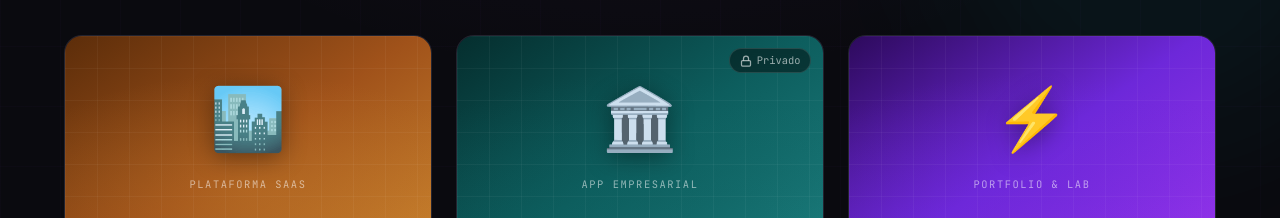
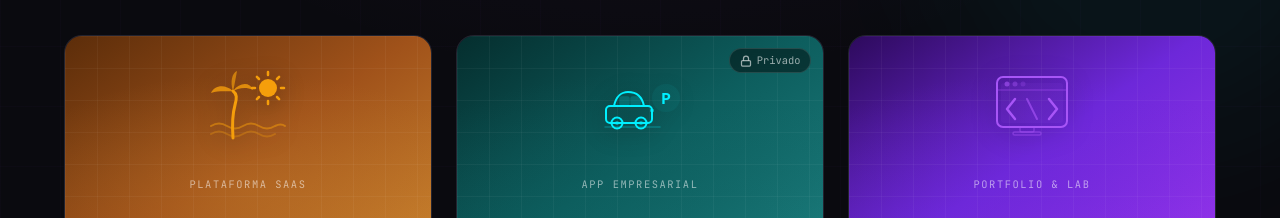
Before and after one commit to robertogd75/portfolio-publico, a React (Vite) app: page /projects in a window 1280 px wide. Shown: the part 374-592 px from the top of the page. Built offline with nearby package versions, Linux system fonts and the light colour scheme; no server answers.

Commit message:
cambios fotos proyectos

```diff
--- a/src/pages/ProjectsPage.jsx
+++ b/src/pages/ProjectsPage.jsx
@@ -72,7 +72,25 @@ const GITHUB_USER = 'robertogd75'
 const PROJECTS = [
   {
     id: 'marbella-facil',
-    icon: '🏙️',
+    icon: (
+      <svg width="80" height="70" viewBox="0 0 80 70" fill="none">
+        <circle cx="60" cy="18" r="9" fill="#f59e0b"/>
+        <line x1="60" y1="5" x2="60" y2="2" stroke="#f59e0b" strokeWidth="2.5" strokeLinecap="round"/>
+        <line x1="60" y1="31" x2="60" y2="34" stroke="#f59e0b" strokeWidth="2.5" strokeLinecap="round"/>
+        <line x1="47" y1="18" x2="44" y2="18" stroke="#f59e0b" strokeWidth="2.5" strokeLinecap="round"/>
+        <line x1="73" y1="18" x2="76" y2="18" stroke="#f59e0b" strokeWidth="2.5" strokeLinecap="round"/>
+        <line x1="51" y1="9" x2="48.9" y2="6.9" stroke="#f59e0b" strokeWidth="2.5" strokeLinecap="round"/>
+        <line x1="69" y1="27" x2="71.1" y2="29.1" stroke="#f59e0b" strokeWidth="2.5" strokeLinecap="round"/>
+        <line x1="51" y1="27" x2="48.9" y2="29.1" stroke="#f59e0b" strokeWidth="2.5" strokeLinecap="round"/>
+        <line x1="69" y1="9" x2="71.1" y2="6.9" stroke="#f59e0b" strokeWidth="2.5" strokeLinecap="round"/>
+        <path d="M25 68 C24 54 25 42 27 35 C29 28 29 24 25 21" stroke="#f59e0b" strokeWidth="3" strokeLinecap="round" fill="none"/>
+        <path d="M25 21 C16 13 6 16 3 23 C12 20 20 22 25 21Z" fill="#f59e0b" opacity="0.8"/>
+        <path d="M25 21 C32 12 42 12 45 20 C37 16 29 19 25 21Z" fill="#f59e0b" opacity="0.8"/>
+        <path d="M25 21 C22 12 24 3 29 1 C27 12 26 18 25 21Z" fill="#f59e0b" opacity="0.65"/>
+        <path d="M3 56 Q11 51 19 56 Q27 61 35 56 Q43 51 51 56 Q59 61 67 56 Q73 53 77 56" stroke="#f59e0b" strokeWidth="2" strokeLinecap="round" fill="none" opacity="0.5"/>
+        <path d="M3 64 Q11 59 19 64 Q27 69 35 64 Q43 59 51 64 Q59 69 67 64" stroke="#f59e0b" strokeWidth="2" strokeLinecap="round" fill="none" opacity="0.3"/>
+      </svg>
+    ),
     category: { es: 'PLATAFORMA SAAS', en: 'SAAS PLATFORM', de: 'SAAS-PLATTFORM' },
     bannerGradient: 'linear-gradient(145deg, #5c2d0a 0%, #a0521a 55%, #c47c2b 100%)',
     bannerGlow: 'rgba(196,124,43,0.35)',
@@ -92,7 +110,22 @@ const PROJECTS = [
   },
   {
     id: 'sistema-vados',
-    icon: '🏛️',
+    icon: (
+      <svg width="80" height="70" viewBox="0 0 80 70" fill="none">
+        <line x1="5" y1="57" x2="60" y2="57" stroke="#00f0ff" strokeWidth="1.5" strokeLinecap="round" opacity="0.25"/>
+        <rect x="6" y="36" width="46" height="17" rx="4" fill="none" stroke="#00f0ff" strokeWidth="2"/>
+        <path d="M14 36 C16 26 22 22 28 22 C36 22 42 26 44 36" fill="none" stroke="#00f0ff" strokeWidth="2"/>
+        <circle cx="17" cy="53" r="5.5" fill="none" stroke="#00f0ff" strokeWidth="2"/>
+        <circle cx="17" cy="53" r="2" fill="#00f0ff" opacity="0.5"/>
+        <circle cx="41" cy="53" r="5.5" fill="none" stroke="#00f0ff" strokeWidth="2"/>
+        <circle cx="41" cy="53" r="2" fill="#00f0ff" opacity="0.5"/>
+        <rect x="20" y="27" width="9" height="8" rx="1.5" fill="#00f0ff" opacity="0.18" stroke="#00f0ff" strokeWidth="1.5"/>
+        <rect x="31" y="27" width="9" height="8" rx="1.5" fill="#00f0ff" opacity="0.18" stroke="#00f0ff" strokeWidth="1.5"/>
+        <rect x="50" y="39" width="4" height="3" rx="1" fill="#00f0ff" opacity="0.55"/>
+        <circle cx="66" cy="28" r="13" fill="#00f0ff" opacity="0.05" stroke="#00f0ff" strokeWidth="2"/>
+        <text x="66" y="34" textAnchor="middle" fill="#00f0ff" fontSize="16" fontWeight="bold" fontFamily="monospace">P</text>
+      </svg>
+    ),
     category: { es: 'APP EMPRESARIAL', en: 'ENTERPRISE APP', de: 'UNTERNEHMENS-APP' },
     bannerGradient: 'linear-gradient(145deg, #052e2e 0%, #0d5e5e 55%, #1a7a7a 100%)',
     bannerGlow: 'rgba(13,94,94,0.4)',
@@ -112,7 +145,21 @@ const PROJECTS = [
   },
   {
     id: 'portfolio',
-    icon: '⚡',
+    icon: (
+      <svg width="80" height="70" viewBox="0 0 80 70" fill="none">
+        <rect x="5" y="7" width="70" height="50" rx="6" fill="none" stroke="#a855f7" strokeWidth="2"/>
+        <rect x="9" y="13" width="62" height="40" rx="3" fill="#a855f7" opacity="0.07"/>
+        <line x1="5" y1="20" x2="75" y2="20" stroke="#a855f7" strokeWidth="1.5" opacity="0.35"/>
+        <circle cx="15" cy="14" r="2.5" fill="#a855f7" opacity="0.6"/>
+        <circle cx="23" cy="14" r="2.5" fill="#a855f7" opacity="0.4"/>
+        <circle cx="31" cy="14" r="2.5" fill="#a855f7" opacity="0.25"/>
+        <path d="M23 29 L15 39 L23 49" stroke="#a855f7" strokeWidth="2.5" strokeLinecap="round" strokeLinejoin="round" fill="none"/>
+        <line x1="45" y1="49" x2="35" y2="29" stroke="#a855f7" strokeWidth="2" strokeLinecap="round" opacity="0.65"/>
+        <path d="M57 29 L65 39 L57 49" stroke="#a855f7" strokeWidth="2.5" strokeLinecap="round" strokeLinejoin="round" fill="none"/>
+        <rect x="28" y="57" width="14" height="5" rx="1.5" fill="none" stroke="#a855f7" strokeWidth="1.5" opacity="0.45"/>
+        <rect x="21" y="62" width="28" height="3" rx="1.5" fill="none" stroke="#a855f7" strokeWidth="1.5" opacity="0.45"/>
+      </svg>
+    ),
     category: { es: 'PORTFOLIO & LAB', en: 'PORTFOLIO & LAB', de: 'PORTFOLIO & LAB' },
     bannerGradient: 'linear-gradient(145deg, #2d0a5c 0%, #6d28d9 55%, #9333ea 100%)',
     bannerGlow: 'rgba(109,40,217,0.4)',
@@ -331,6 +378,8 @@ function ProjectCard({ project, lang, ui }) {
                     borderRadius: 8, padding: '0.4rem 1rem',
                     textDecoration: 'none', transition: 'all 0.2s', flex: 1, justifyContent: 'center',
                   }}
+                  onMouseEnter={e => { e.currentTarget.style.background = `${project.color}22`; e.currentTarget.style.borderColor = `${project.color}70` }}
+                  onMouseLeave={e => { e.currentTarget.style.background = `${project.color}12`; e.currentTarget.style.borderColor = `${project.color}40` }}
                 >
                   <svg width="12" height="12" viewBox="0 0 24 24" fill="none" stroke="currentColor" strokeWidth="2.5">
                     <path d="M18 13v6a2 2 0 0 1-2 2H5a2 2 0 0 1-2-2V8a2 2 0 0 1 2-2h6"/>
```
